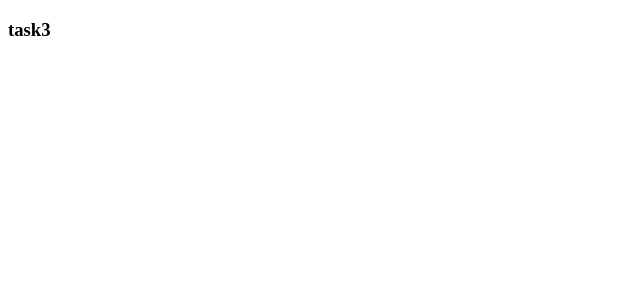
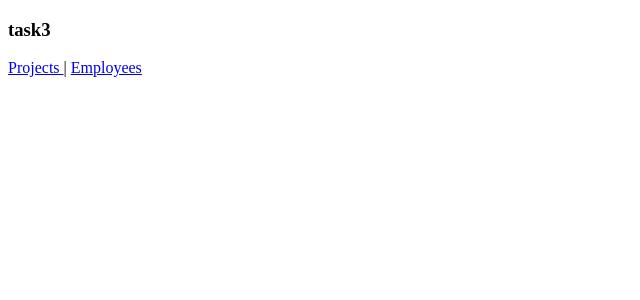
Before and after one commit to lucic71/Aquasoft-Internship, an Angular app in the folder task3/: page / in a window 1280 px wide. Shown: the top 300 px of the page, without its empty margins (0-640 px from the left). Built offline with nearby package versions, Linux system fonts and the light colour scheme.

Commit message:
Added routes in html

```diff
--- a/task3/src/app/app.component.html
+++ b/task3/src/app/app.component.html
@@ -1,2 +1,8 @@
 <h3> {{title}} </h3>
+
+<nav>
+    <a class="button" routerLink="/projects"> Projects </a> |
+    <a class="button" routerLink="/employees"> Employees </a>
+</nav>
+
 <router-outlet></router-outlet>
```
